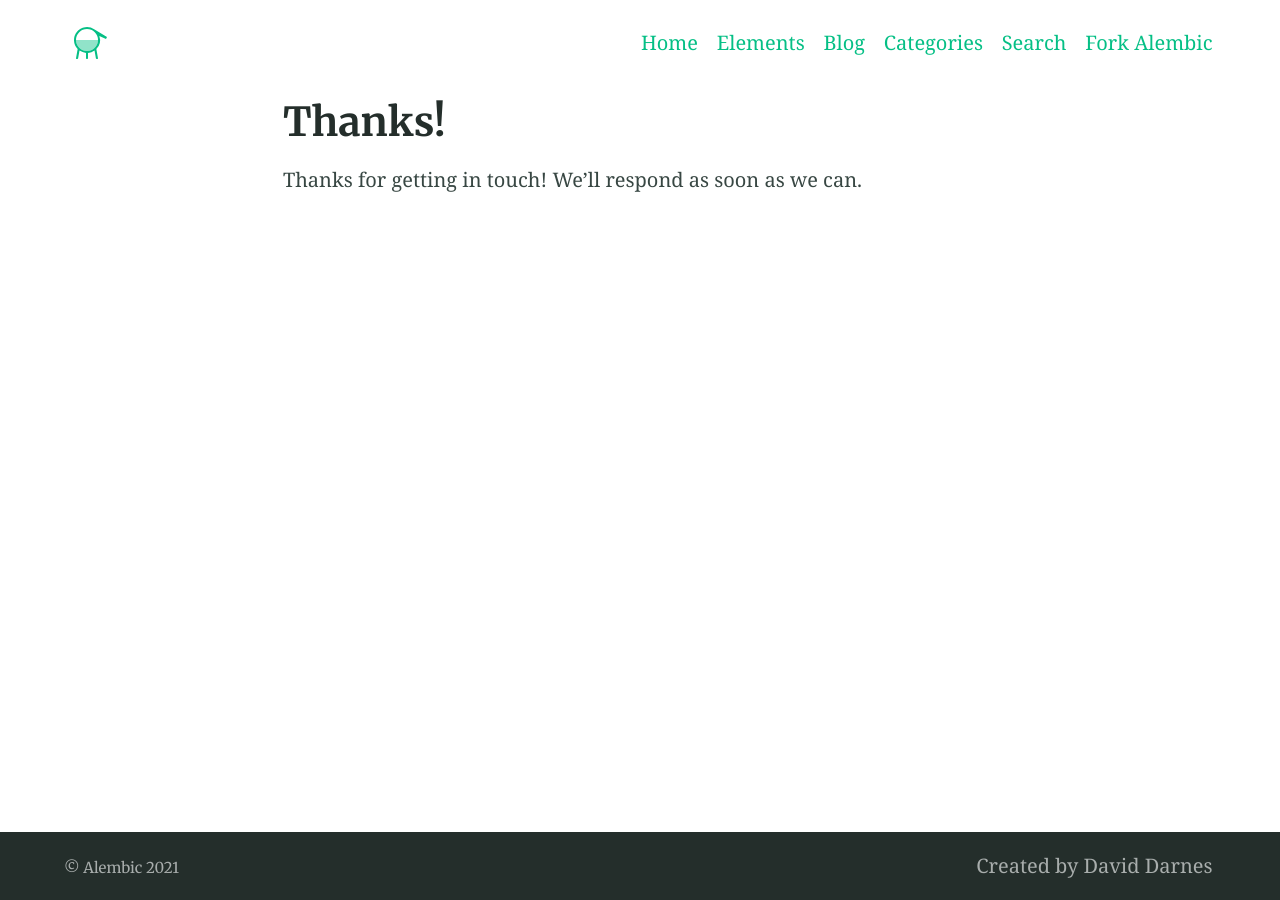
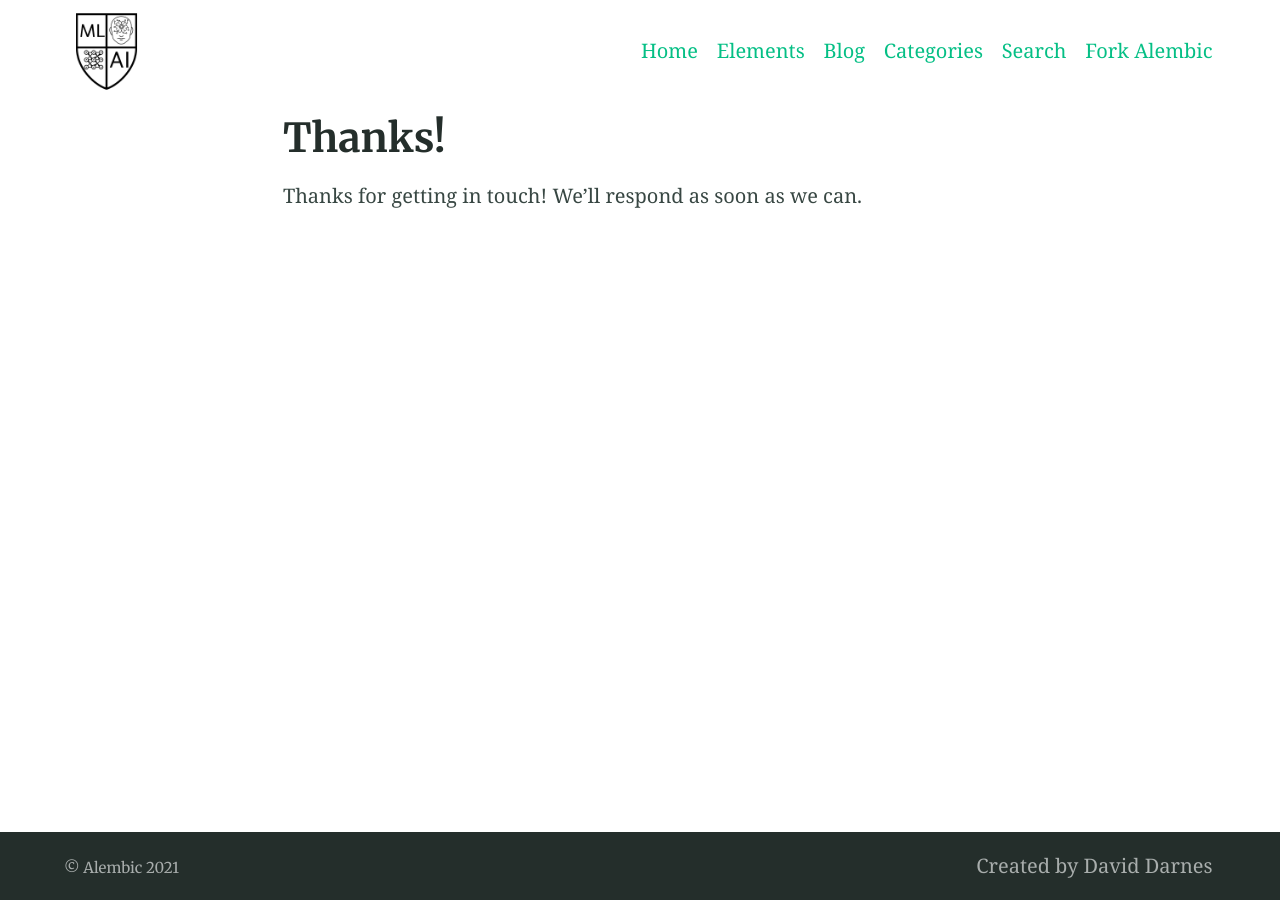
Before and after one commit to lukasgolino/SolveThePuzzle.github.io, a Jekyll site: the page built from thanks.md, in a window 1280 px wide. Built offline with Jekyll 4.4.1, drawn with Linux system fonts in a browser that asks for light colours.

Commit message:
logo update

```diff
--- a/_config.yml
+++ b/_config.yml
@@ -94,7 +94,7 @@ defaults:
 encoding: utf-8 # Make sure the encoding is right
 lang: en-GB # Set the site language
 title: "Alembic" # Site name or title, also used in jekyll-seo-tag
-logo: "/assets/logos/logo.svg" # Site logo, also used in jekyll-seo-tag
+logo: "/logos/mainlogo.png" # Site logo, also used in jekyll-seo-tag
 description: "Alembic is a starting point for Jekyll projects. Rather than starting from scratch, this boilerplate is designed to get the ball rolling immediately" # Site description and default description, also used in jekyll-seo-tag
 url: "https://alembic.darn.es" # Site url, also used in jekyll-seo-tag
 baseurl: ""
```
Also changed, not shown: logos/mainlogo.png (renamed from logos/60247d2b-862b-4d1c-8b14-f7d945f095a6_200x200.png).
